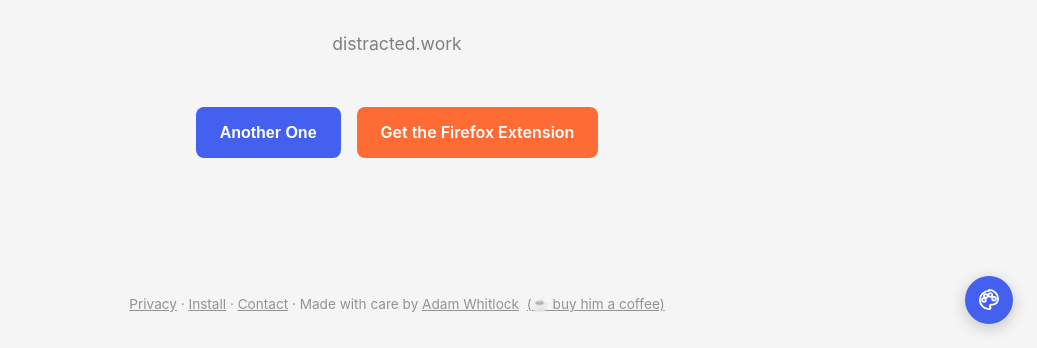
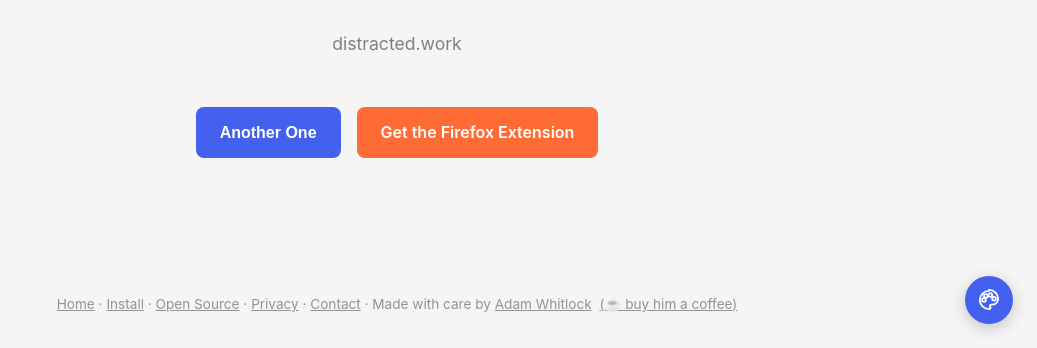
Before and after one commit to alloydwhitlock/distracted-work-site, a plain HTML site: page index.html in a window 1280 px wide. Shown: the part 452-800 px from the top of the page, without its empty margins (243-1280 px from the left). Drawn offline with Linux system fonts and the light colour scheme.

Commit message:
feat: add Open Source link to footer navigation on all pages

```diff
--- a/index.html
+++ b/index.html
@@ -39,8 +39,10 @@
   </div>
 
   <footer class="site-footer" style="position: fixed; bottom: 0; left: 0; right: 0; margin-top: 0; border-top: none;">
+    <a href="/">Home</a> &middot;
+    <a href="install.html">Install</a> &middot;
+    <a href="opensource.html">Open Source</a> &middot;
     <a href="privacy.html">Privacy</a> &middot;
-    <a href="install.html">Install</a> &middot;
     <a href="contact.html">Contact</a> &middot;
     Made with care by <a href="https://adamwhitlock.com" target="_blank">Adam Whitlock</a>
     <a class="coffee-link" href="https://ko-fi.com/adamwhitlock" target="_blank" rel="noopener">(☕ buy him a coffee)</a>
```
Also changed, not shown: contact.html (+1 -0 lines), install.html (+1 -0 lines), privacy.html (+1 -0 lines).
